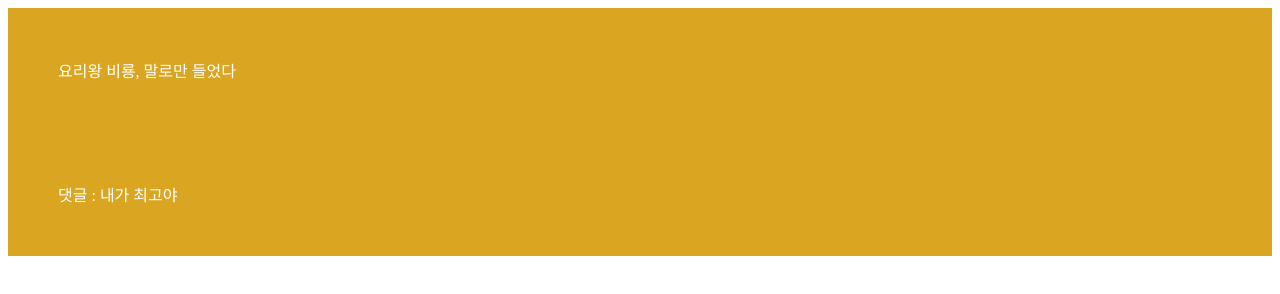
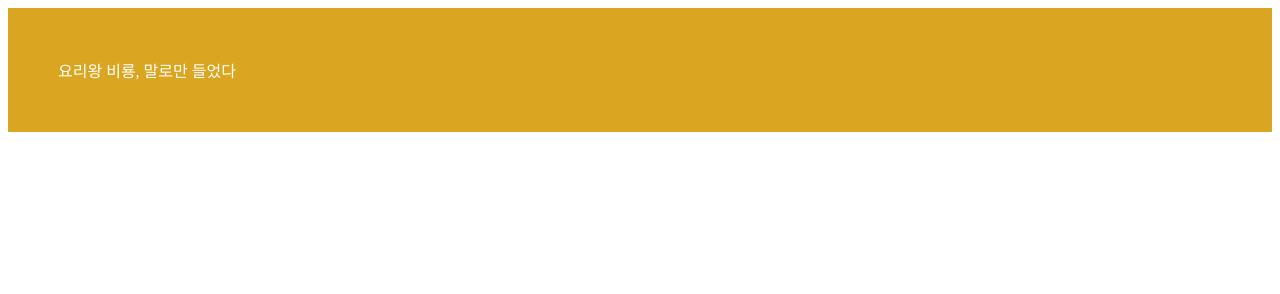
Before and after one commit to studysenior/git_test, a plain HTML site: page index.html in a window 1280 px wide. Drawn offline with Linux system fonts and the light colour scheme.

Commit message:
Conflict solved

```diff
--- a/index.html
+++ b/index.html
@@ -15,6 +15,5 @@
         }
     </style>
     <div>요리왕 비룡, 말로만 들었다</div>
-    <div>댓글 : 내가 최고야</div>
 </body>
 </html>
```
